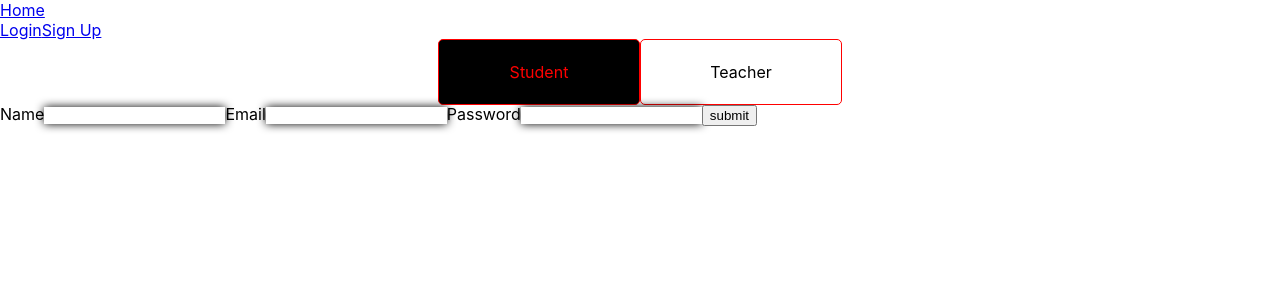
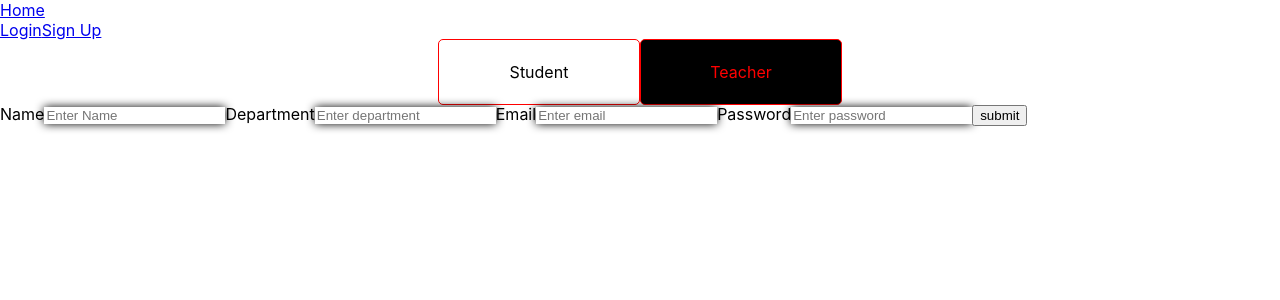
Before and after one commit to Pmtal3122/assignments-app, a React (Create React App) app: page /signUp in a window 1280 px wide. Shown: the top 300 px of the page. Built offline with nearby package versions, Linux system fonts and the light colour scheme.

Commit message:
Added department and roll no to tables and sign up implementation

```diff
--- a/src/Components/SignUp/SignupComponent.jsx
+++ b/src/Components/SignUp/SignupComponent.jsx
@@ -10,13 +10,38 @@ export default function SignupComponent() {
     const teacherSelector = useRef();
     const [email, setEmail] = useState("");
     const [password, setPassword] = useState("");
+    const [department, setDepartment] = useState("");
+    const [rollNo, setRollNo] = useState(0);
     const [name, setName] = useState("");
     const navigate = useNavigate();
+
+    // useEffect(() => {
+
+    // }, [studentSelector.current])
 
     function studentSelected() {
         if (!studentSelector.current.classList.contains(styles.active)) {
             teacherSelector.current.classList.remove(styles.active);
             studentSelector.current.classList.add(styles.active);
+
+            const department = document.querySelector('#department');
+            if(department !== null) {
+                const rollNoLabel = document.createElement("label");
+                rollNoLabel.htmlFor = "rollNoInput";
+                rollNoLabel.innerText = "Roll Number";
+                rollNoLabel.id = "rollNo";
+                department.insertAdjacentElement("afterend", rollNoLabel);
+
+                const rollNoInput = document.createElement("input");
+                rollNoInput.type = "number";
+                rollNoInput.min = 0;
+                rollNoInput.name = "rollNo";
+                rollNoInput.id = "rollNoInput";
+                rollNoInput.className = styles.inputs;
+                rollNoInput.value = rollNo;
+                rollNoInput.onchange = (event) => setRollNo(event.target.value);
+                rollNoLabel.insertAdjacentElement("afterend", rollNoInput);
+            }
         }
     }
 
@@ -24,6 +49,11 @@ export default function SignupComponent() {
         if (!teacherSelector.current.classList.contains(styles.active)) {
             studentSelector.current.classList.remove(styles.active);
             teacherSelector.current.classList.add(styles.active);
+
+            const rollNoLabel = document.querySelector("#rollNo");
+            if(rollNoLabel !== null) rollNoLabel.remove();
+            const rollNoInput = document.querySelector("#rollNoInput");
+            if(rollNoInput !== null) rollNoInput.remove();
         }
     }
 
@@ -33,6 +63,7 @@ export default function SignupComponent() {
         console.log(event.target);
         const loginData = {
             name: name,
+            department: department,
             email: email,
             password: password
         }
@@ -44,6 +75,7 @@ export default function SignupComponent() {
         //Now segregate whether to sign up for student or for teacher
 
         if (selector.innerText === "Student") {
+            loginData.rollNo = rollNo;
             await axios.get("http://127.0.0.1:5000/signUpStudent", {
                 params: {
                     loginData: loginData
@@ -72,17 +104,27 @@ export default function SignupComponent() {
     return (
         <div>
             <div id={styles.studentOrTeacher}>
-                <div className={styles.active} id={styles.studentSelector} ref={studentSelector} onClick={studentSelected}>Student</div>
-                <div id={styles.teacherSelector} ref={teacherSelector} onClick={teacherselected}>Teacher</div>
+                <div id={styles.studentSelector} ref={studentSelector} onClick={studentSelected}>Student</div>
+                <div className={styles.active} id={styles.teacherSelector} ref={teacherSelector} onClick={teacherselected}>Teacher</div>
             </div>
             <form onSubmit={(event) => formSubmit(event)}>
                 {/* Name, Email, password and category */}
                 <label htmlFor="name">Name</label>
-                <input type="text" name="name" id="name" className={styles.inputs} value={name} onChange={(event) => setName(event.target.value)} />
+                <input type="text" name="name" id="name" className={styles.inputs} placeholder='Enter Name' value={name} onChange={(event) => setName(event.target.value)} />
+                <label htmlFor="department">Department</label>
+                <input type="text" name="departmemt" id="department" className={styles.inputs} placeholder='Enter department' value={department} onChange={(event) => setDepartment(event.target.value)} />
+                {/* {
+                    document.querySelector(`.${styles.active}`).innerText === "Student" ?
+                    <>
+                    <label htmlFor="rollNo">Roll Number</label>
+                    <input type="text" name="rollNo" id="rollNo" className={styles.inputs} value={rollNo} onChange={(event) => setRollNo(event.target.value)} />
+                    </>
+                    : null
+                } */}
                 <label htmlFor="email">Email</label>
-                <input type="email" name="email" id="email" className={styles.inputs} value={email} onChange={(event) => setEmail(event.target.value)} />
+                <input type="email" name="email" id="email" className={styles.inputs} placeholder='Enter email' value={email} onChange={(event) => setEmail(event.target.value)} />
                 <label htmlFor="password">Password</label>
-                <input type="password" name="password" id="password" className={styles.inputs} value={password} onChange={(event) => setPassword(event.target.value)} />
+                <input type="password" name="password" id="password" className={styles.inputs} placeholder='Enter password' value={password} onChange={(event) => setPassword(event.target.value)} />
 
                 <input type="submit" value="submit" />
             </form>
--- a/src/Components/SignUp/signupComponentStyles.module.css
+++ b/src/Components/SignUp/signupComponentStyles.module.css
@@ -26,3 +26,11 @@
     color: red;
     background-color: black;
 }
+
+input[type="number"]::-webkit-outer-spin-button, input[type="number"]::-webkit-inner-spin-button {
+    -webkit-appearance: none;
+    margin: 0;
+}
+input[type="number"] {
+    -moz-appearance: textfield;
+}
```
Also changed, not shown: 1 other file (tests, documents, lock files or other folders).
